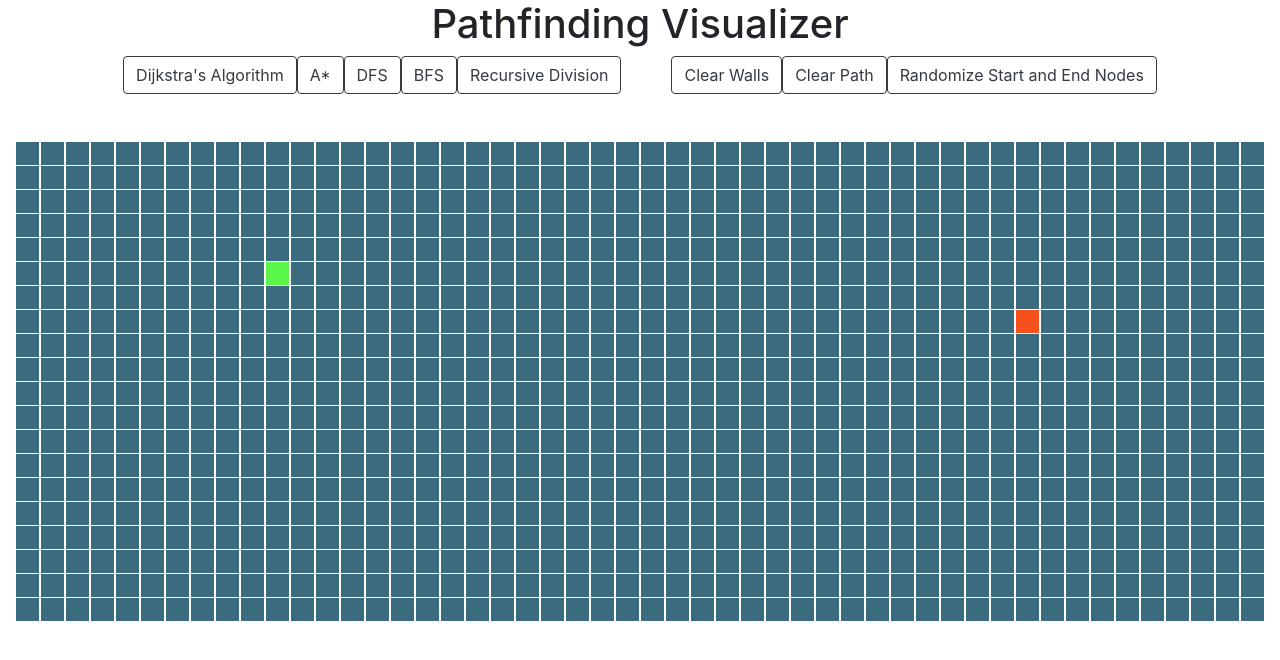
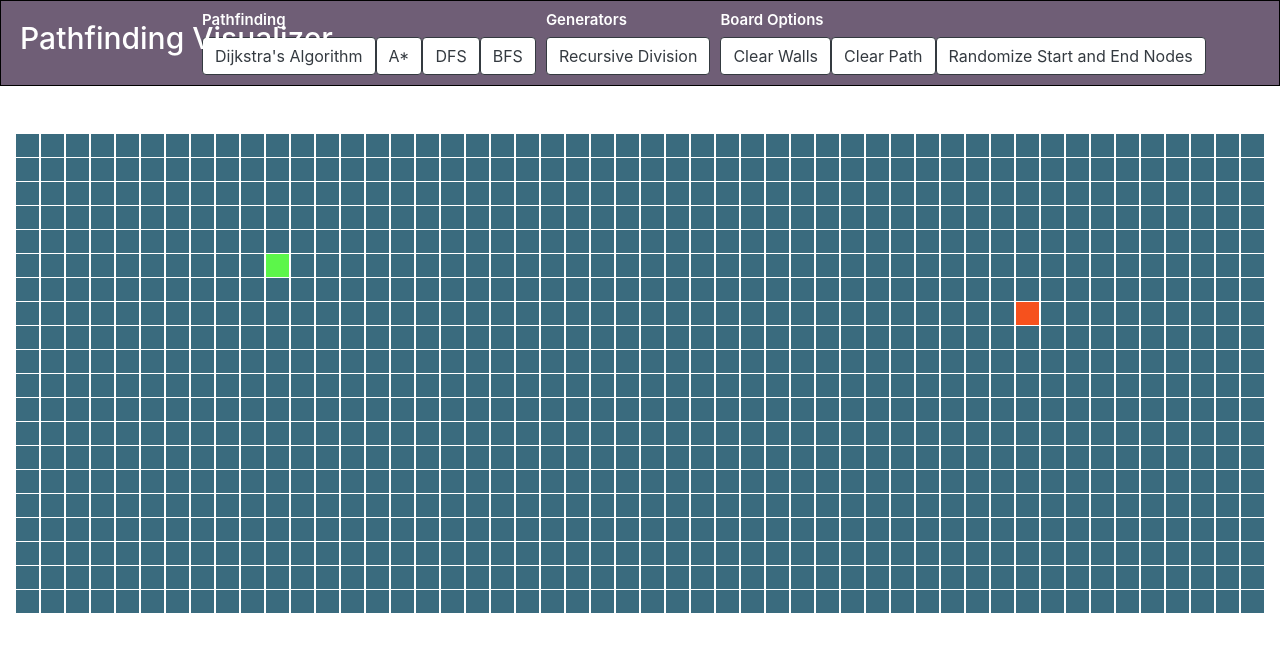
Before and after one commit to adamjamesadair/pathfinding-visualizer, a React (Create React App) app: page / in a window 1280 px wide. Shown: the top 660 px of the page. Built offline with nearby package versions, Linux system fonts and the light colour scheme.

Commit message:
styled menu

```diff
--- a/src/AlgoVisualizer/AlgoVisualizer.css
+++ b/src/AlgoVisualizer/AlgoVisualizer.css
@@ -2,7 +2,36 @@
   margin-top: 50px;
 }
 
+.title {
+  position: absolute;
+  left: 20px;
+  top: 20px;
+  margin: auto;
+  font-size: 30px;
+}
+
 .menu {
+  padding: 10px 0px;
+  background-color: #6f5e76;
+  color: white;
+  border: 1px solid black;
+}
+
+.btn {
+  background-color: white;
+}
+
+.menu-group-container {
+  margin-left: 10%;
+}
+
+.menu-group {
   display: inline-block;
-  margin: 0px 25px;
+  margin: 0px 5px;
 }
+
+.menu-group h2 {
+  text-align: left;
+  font-weight: 600;
+  font-size: 15px;
+}
--- a/src/AlgoVisualizer/AlgoVisualizer.jsx
+++ b/src/AlgoVisualizer/AlgoVisualizer.jsx
@@ -131,18 +131,27 @@ export default class AlgoVisualizer extends Component {
 
         return (
             <div>
-                <h1>Pathfinding Visualizer</h1>
                 <div className='menu'>
+                    <h1 className='title'>Pathfinding Visualizer</h1>
+                    <div className='menu-group-container'>
+                        <div className='menu-group'>
+                            <h2>Pathfinding</h2>
                             <button className="btn btn-outline-dark" disabled={this.state.running} onClick={() => visualizeDijkstra(this, grid, startNodeCoords, finishNodeCoords)}>Dijkstra's Algorithm</button>
                             <button className="btn btn-outline-dark" disabled={this.state.running} onClick={() => visualizeAStar(this, grid, startNodeCoords, finishNodeCoords)}>A*</button>
                             <button className="btn btn-outline-dark" disabled={this.state.running} onClick={() => visualizeDFS(this, grid, startNodeCoords, finishNodeCoords)}>DFS</button>
                             <button className="btn btn-outline-dark" disabled={this.state.running} onClick={() => visualizeBFS(this, grid, startNodeCoords, finishNodeCoords)}>BFS</button>
+                        </div>
+                        <div className='menu-group'>
+                            <h2>Generators</h2>
                             <button className="btn btn-outline-dark" disabled={this.state.running} onClick={() => visualizeRecursiveDivision(this, grid, startNodeCoords, finishNodeCoords)}>Recursive Division</button>
                         </div>
-                <div className='menu'>
+                        <div className='menu-group'>
+                            <h2>Board Options</h2>
                             <button className="btn btn-outline-dark" disabled={this.state.running} onClick={()=> resetGrid(this)}>Clear Walls</button>
                             <button className="btn btn-outline-dark" disabled={this.state.running} onClick={()=> clearPath(this)}>Clear Path</button>
                             <button className="btn btn-outline-dark" disabled={this.state.running} onClick={()=> clearPath(this, this.randomizeStartFinishNodes)}>Randomize Start and End Nodes</button>
+                        </div>
+                    </div>
                 </div>
 
                 <div className="grid">
```
Lines whose indentation alone changed are shown as unchanged.
